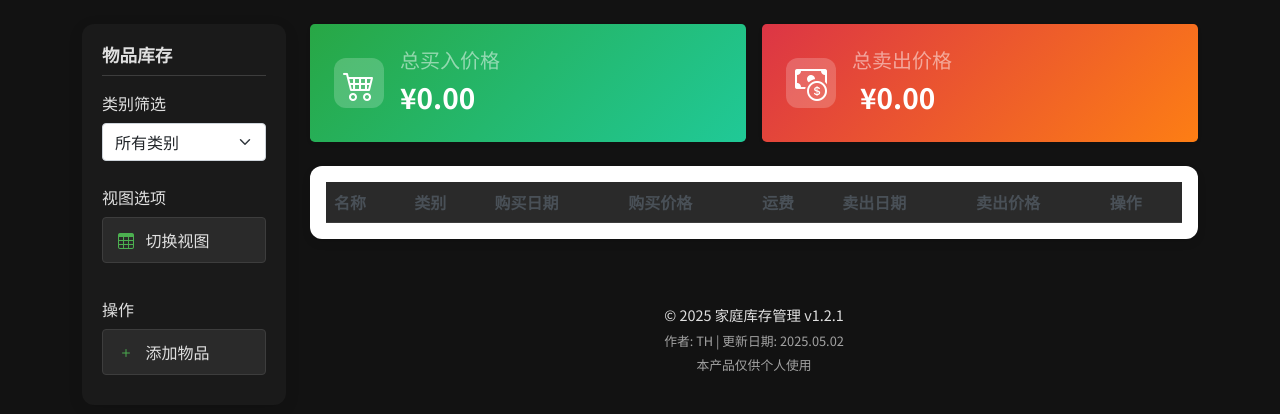
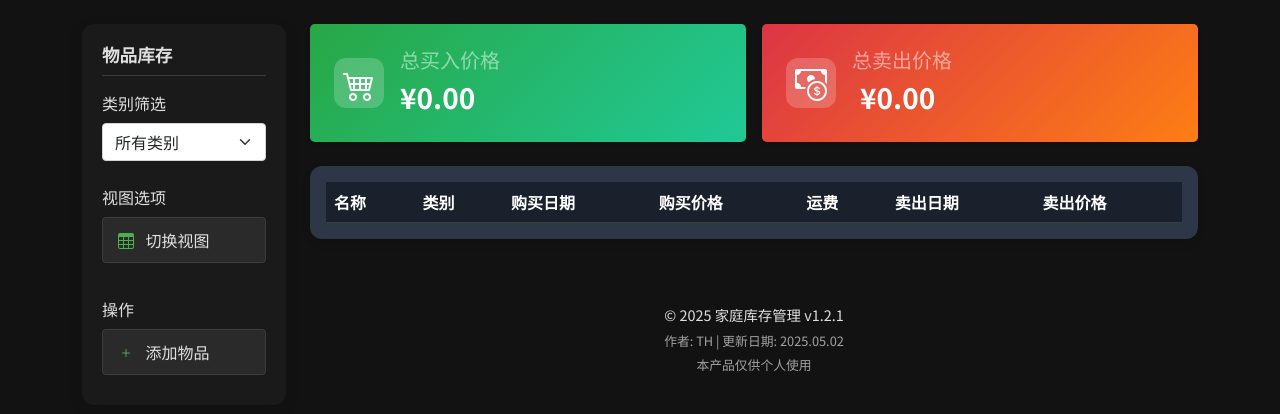
Before and after one commit to MonkeyDTH/StorageManagement, a Flask app: page / in a window 1280 px wide. Shown: the top 414 px of the page. Run offline with Flask 3, Linux system fonts and the light colour scheme; lists and menus that the app fills with data are empty.

Commit message:
style: 优化表格样式并调整表单逻辑
- 移除表格中的“操作”列
- 更新表格背景色、文字颜色及表头样式
- 调整表单中物品类型字段的默认值及显示逻辑

```diff
--- a/app/static/css/index.css
+++ b/app/static/css/index.css
@@ -117,7 +117,7 @@
 
 /* 表格视图样式 */
 .table-view {
-    background-color: #fff;
+    background-color: #2d3748;
     border-radius: 12px;
     padding: 1rem;
     box-shadow: 0 4px 8px rgba(0, 0, 0, 0.1);
@@ -129,7 +129,13 @@
 
 .table-view th {
     font-weight: 600;
-    color: #495057;
+    color: #ffffff;
+    background-color: #1a202c;
+}
+
+.table-view td {
+    color: #e2e8f0;
+    background-color: #2d3748;
 }
 
 .category-badge {
--- a/app/templates/index.html
+++ b/app/templates/index.html
@@ -183,7 +183,6 @@
                                 <th>运费</th>
                                 <th>卖出日期</th>
                                 <th>卖出价格</th>
-                                <th>操作</th>
                             </tr>
                         </thead>
                         <tbody>
```
Also changed, not shown: app/templates/_item_form.html (+4 -4 lines).
